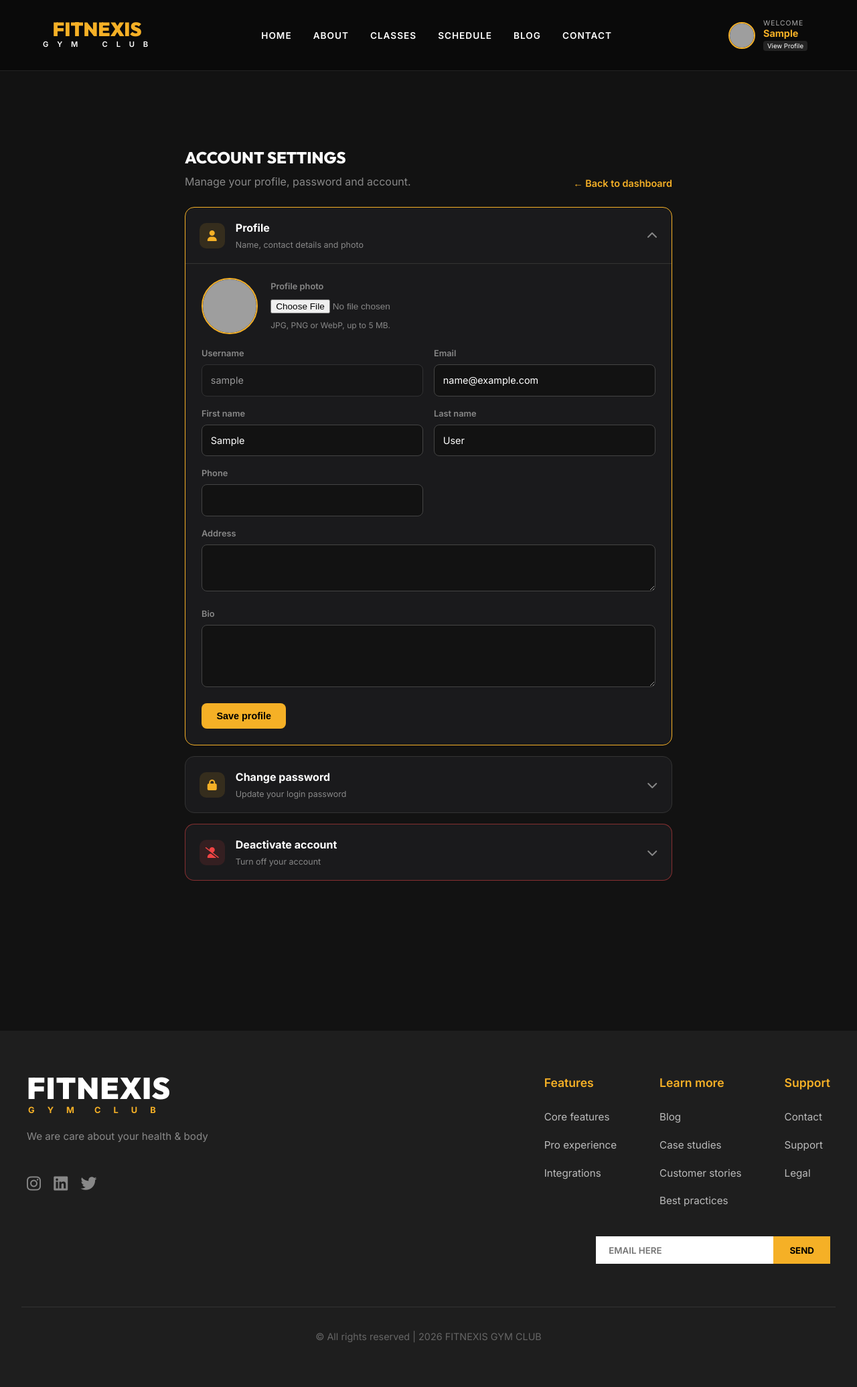
After one commit to tauhidul252/FitnexisFit, a Django app: page /settings/ in a window 1280 px wide. The commit adds this page. Shown: the whole page at 67% size. Run offline with Django 5.2, Linux system fonts and the light colour scheme; the visitor is signed in with stand-in values (Sample User, id 1); grey boxes are pictures that could not be loaded.

Commit message:
implemented account settings and their apis

```diff
--- a/core/forms.py
+++ b/core/forms.py
@@ -1,3 +1,5 @@
+import re
+
 from django import forms
 from django.contrib.auth.models import User
 from .models import Profile, Payment
@@ -29,3 +31,50 @@ class OfflinePaymentForm(forms.ModelForm):
             'account_number': forms.TextInput(attrs={'class': 'form-control', 'placeholder': 'Enter Account Number'}),
             'deposit_slip': forms.FileInput(attrs={'class': 'form-control'}),
         }
+
+
+MAX_PHOTO_BYTES = 5 * 1024 * 1024
+
+
+class UserSettingsForm(forms.ModelForm):
+    """Name and email fields stored on the auth User."""
+    class Meta:
+        model = User
+        fields = ['first_name', 'last_name', 'email']
+
+    def clean_email(self):
+        email = self.cleaned_data['email'].strip()
+        if email and User.objects.filter(email__iexact=email).exclude(pk=self.instance.pk).exists():
+            raise forms.ValidationError("This email is already used by another account.")
+        return email
+
+
+class ProfileSettingsForm(forms.ModelForm):
+    """Contact details and photo stored on the Profile."""
+    remove_photo = forms.BooleanField(required=False)
+
+    class Meta:
+        model = Profile
+        fields = ['phone', 'address', 'bio', 'specialty', 'profile_pic']
+        widgets = {
+            'address': forms.Textarea(attrs={'rows': 2}),
+            'bio': forms.Textarea(attrs={'rows': 3}),
+        }
+
+    def __init__(self, *args, **kwargs):
+        super().__init__(*args, **kwargs)
+        # Specialty only makes sense for trainers.
+        if self.instance.role != 'trainer':
+            del self.fields['specialty']
+
+    def clean_phone(self):
+        phone = self.cleaned_data['phone'].strip()
+        if phone and not re.fullmatch(r'\+?[0-9][0-9 ()\-]{5,14}', phone):
+            raise forms.ValidationError("Enter a valid phone number (6-15 digits, may start with +).")
+        return phone
+
+    def clean_profile_pic(self):
+        pic = self.cleaned_data.get('profile_pic')
+        if pic and hasattr(pic, 'size') and pic.size > MAX_PHOTO_BYTES:
+            raise forms.ValidationError("Photo must be 5 MB or smaller.")
+        return pic
--- a/core/views.py
+++ b/core/views.py
@@ -289,6 +289,74 @@ def attendance_data(request):
         'longest_streak': longest,
         'recent': [d.isoformat() for d in reversed(all_dates[-10:])],
     })
+
+
+@login_required
+def account_settings(request):
+    """Profile, password and deactivation settings for any logged-in role."""
+    from django.contrib.auth import logout, update_session_auth_hash
+    from django.contrib.auth.forms import PasswordChangeForm
+    from .forms import UserSettingsForm, ProfileSettingsForm
+
+    user = request.user
+    profile = user.profile
+    forms_ctx = {
+        'user_form': UserSettingsForm(instance=user),
+        'profile_form': ProfileSettingsForm(instance=profile),
+        'password_form': PasswordChangeForm(user),
+    }
+    error_in = None
+
+    if request.method == 'POST':
+        action = request.POST.get('action')
+
+        if action == 'profile':
+            # Read before the form binds: validation assigns the upload to this instance.
+            old_pic = profile.profile_pic.name if profile.profile_pic else None
+            user_form = UserSettingsForm(request.POST, instance=user)
+            profile_form = ProfileSettingsForm(request.POST, request.FILES, instance=profile)
+            if user_form.is_valid() and profile_form.is_valid():
+                user_form.save()
+                prof = profile_form.save(commit=False)
+                if profile_form.cleaned_data.get('remove_photo') and 'profile_pic' not in request.FILES:
+                    prof.profile_pic = None
+                prof.save()
+                # Drop the replaced/removed file so uploads don't pile up on disk.
+                new_pic = prof.profile_pic.name if prof.profile_pic else None
+                if old_pic and old_pic != new_pic:
+                    prof._meta.get_field('profile_pic').storage.delete(old_pic)
+                messages.success(request, "Profile updated.")
+                return redirect(reverse('account_settings') + '#profile')
+            profile.refresh_from_db()  # drop the unsaved upload so the navbar avatar stays correct
+            forms_ctx.update(user_form=user_form, profile_form=profile_form)
+            error_in = 'profile'
+
+        elif action == 'password':
+            password_form = PasswordChangeForm(user, request.POST)
+            if password_form.is_valid():
+                password_form.save()
+                update_session_auth_hash(request, password_form.user)  # keep them logged in
+                messages.success(request, "Password changed.")
+                return redirect(reverse('account_settings') + '#password')
+            forms_ctx['password_form'] = password_form
+            error_in = 'password'
+
+        elif action == 'deactivate':
+            if profile.role == 'admin':
+                messages.error(request, "Admin accounts can't be deactivated here.")
+            elif not user.check_password(request.POST.get('confirm_password', '')):
+                messages.error(request, "Incorrect password. Your account was not deactivated.")
+                error_in = 'deactivate'
+            else:
+                # Deactivate rather than delete so payment and booking history is kept.
+                user.is_active = False
+                user.save(update_fields=['is_active'])
+                logout(request)
+                messages.success(request, "Your account has been deactivated.")
+                return redirect('home')
+
+    forms_ctx.update(error_in=error_in, role=profile.role)
+    return render(request, 'settings.html', forms_ctx)
 
 
 @login_required
--- a/fitnexis/urls.py
+++ b/fitnexis/urls.py
@@ -9,7 +9,7 @@ from django.conf.urls.static import static
 from core.views import (
     home, login_view, signup_view, logout_view, forgot_password_view,
     dashboard, member_dashboard, trainer_dashboard, admin_dashboard,
-    error_404, book_class, update_progress, progress_data, attendance_data, cancel_booking, mark_attendance, add_class,
+    error_404, book_class, update_progress, progress_data, attendance_data, account_settings, cancel_booking, mark_attendance, add_class,
     add_plan, edit_plan, delete_plan,
     manage_members, add_member, edit_member, delete_member,
     manage_trainers, add_trainer, edit_trainer, delete_trainer,
@@ -39,6 +39,7 @@ urlpatterns = [
     path('update-progress/', update_progress, name='update_progress'),
     path('progress/data/', progress_data, name='progress_data'),
     path('attendance/data/', attendance_data, name='attendance_data'),
+    path('settings/', account_settings, name='account_settings'),
     path('mark-attendance/<int:booking_id>/', mark_attendance, name='mark_attendance'),
     path('add-class/', add_class, name='add_class'),
     # Plans (legacy)
--- a/templates/admin_sidebar.html
+++ b/templates/admin_sidebar.html
@@ -12,5 +12,6 @@
         <a href="{% url 'manage_plans' %}" class="{% if request.resolver_match.url_name == 'manage_plans' %}active{% endif %}">Membership Plans</a>
         <a href="{% url 'manage_offers' %}" class="{% if request.resolver_match.url_name == 'manage_offers' %}active{% endif %}">Offers &amp; Discounts</a>
         <a href="{% url 'manage_reports' %}" class="{% if request.resolver_match.url_name == 'manage_reports' %}active{% endif %}">Reports</a>
+        <a href="{% url 'account_settings' %}" class="{% if request.resolver_match.url_name == 'account_settings' %}active{% endif %}">Settings</a>
     </nav>
 </aside>
--- a/templates/base.html
+++ b/templates/base.html
@@ -44,6 +44,7 @@
                 </a>
                 <div class="profile-dropdown">
                     <a href="{% url 'dashboard' %}" class="dropdown-item">Dashboard</a>
+                    <a href="{% url 'account_settings' %}" class="dropdown-item">Settings</a>
                     <form action="{% url 'logout' %}" method="post">
                         {% csrf_token %}
                         <button type="submit" class="dropdown-item">Logout</button>
--- a/templates/dashboard_member.html
+++ b/templates/dashboard_member.html
@@ -15,7 +15,7 @@
                 <a href="javascript:void(0)" onclick="showSection('attendance', this)" class="nav-btn">Attendance</a>
                 <a href="javascript:void(0)" onclick="showSection('classes', this)" class="nav-btn">Classes</a>
                 <a href="{% url 'membership_plans' %}">Membership</a>
-                <a href="javascript:alert('Settings page coming soon!')">Settings</a>
+                <a href="{% url 'account_settings' %}">Settings</a>
             </nav>
         </aside>
 
--- a/templates/dashboard_trainer.html
+++ b/templates/dashboard_trainer.html
@@ -17,6 +17,7 @@
                 <a href="javascript:void(0)" onclick="showSection('members', this)" class="nav-btn">My Members</a>
                 <a href="javascript:void(0)" onclick="showSection('progress', this)" class="nav-btn">Progress Updates</a>
                 <a href="javascript:void(0)" onclick="showSection('profile', this)" class="nav-btn">Profile</a>
+                <a href="{% url 'account_settings' %}">Settings</a>
             </nav>
         </aside>
 
--- /dev/null
+++ b/templates/settings.html
@@ -0,0 +1,205 @@
+{% extends 'base.html' %}
+
+{% block content %}
+<section class="section-dark" style="padding-top: 110px; min-height: 100vh;">
+    <div class="st-wrap">
+        <header class="st-head">
+            <div>
+                <h2>Account Settings</h2>
+                <p>Manage your profile, password and account.</p>
+            </div>
+            <a href="{% url 'dashboard' %}" class="st-back">&larr; Back to dashboard</a>
+        </header>
+
+        {% for msg in messages %}
+        <div class="st-flash {{ msg.tags }}" role="status">{{ msg }}</div>
+        {% endfor %}
+
+        <!-- Profile -->
+        <details class="st-acc" id="profile" name="settings"{% if error_in == 'profile' %} open{% endif %}>
+            <summary>
+                <i class="fas fa-user"></i>
+                <span class="st-sum-text"><strong>Profile</strong><small>Name, contact details and photo</small></span>
+                <i class="fas fa-chevron-down st-chev"></i>
+            </summary>
+            <form method="POST" enctype="multipart/form-data" class="st-body">
+            {% csrf_token %}
+            <input type="hidden" name="action" value="profile">
+
+
+            <div class="st-photo">
+                <img src="{% if request.user.profile.profile_pic %}{{ request.user.profile.profile_pic.url }}{% else %}https://ui-avatars.com/api/?name={{ request.user.username }}&background=f5b026&color=000&size=96{% endif %}" alt="Current photo">
+                <div>
+                    <label for="id_profile_pic">Profile photo</label>
+                    <input type="file" name="profile_pic" id="id_profile_pic" accept="image/*">
+                    {% for e in profile_form.profile_pic.errors %}<p class="st-err">{{ e }}</p>{% endfor %}
+                    {% if request.user.profile.profile_pic %}
+                    <label class="st-check"><input type="checkbox" name="remove_photo"> Remove current photo</label>
+                    {% endif %}
+                    <p class="st-help">JPG, PNG or WebP, up to 5 MB.</p>
+                </div>
+            </div>
+
+            <div class="st-row">
+                <div class="st-field">
+                    <label>Username</label>
+                    <input type="text" value="{{ request.user.username }}" disabled>
+                </div>
+                <div class="st-field">
+                    <label for="{{ user_form.email.id_for_label }}">Email</label>
+                    {{ user_form.email }}
+                    {% for e in user_form.email.errors %}<p class="st-err">{{ e }}</p>{% endfor %}
+                </div>
+            </div>
+            <div class="st-row">
+                <div class="st-field">
+                    <label for="{{ user_form.first_name.id_for_label }}">First name</label>
+                    {{ user_form.first_name }}
+                    {% for e in user_form.first_name.errors %}<p class="st-err">{{ e }}</p>{% endfor %}
+                </div>
+                <div class="st-field">
+                    <label for="{{ user_form.last_name.id_for_label }}">Last name</label>
+                    {{ user_form.last_name }}
+                    {% for e in user_form.last_name.errors %}<p class="st-err">{{ e }}</p>{% endfor %}
+                </div>
+            </div>
+            <div class="st-row">
+                <div class="st-field">
+                    <label for="{{ profile_form.phone.id_for_label }}">Phone</label>
+                    {{ profile_form.phone }}
+                    {% for e in profile_form.phone.errors %}<p class="st-err">{{ e }}</p>{% endfor %}
+                </div>
+                {% if profile_form.specialty %}
+                <div class="st-field">
+                    <label for="{{ profile_form.specialty.id_for_label }}">Specialty</label>
+                    {{ profile_form.specialty }}
+                    {% for e in profile_form.specialty.errors %}<p class="st-err">{{ e }}</p>{% endfor %}
+                </div>
+                {% endif %}
+            </div>
+            <div class="st-field">
+                <label for="{{ profile_form.address.id_for_label }}">Address</label>
+                {{ profile_form.address }}
+                {% for e in profile_form.address.errors %}<p class="st-err">{{ e }}</p>{% endfor %}
+            </div>
+            <div class="st-field">
+                <label for="{{ profile_form.bio.id_for_label }}">Bio</label>
+                {{ profile_form.bio }}
+                {% for e in profile_form.bio.errors %}<p class="st-err">{{ e }}</p>{% endfor %}
+            </div>
+            <button type="submit" class="st-btn">Save profile</button>
+        </form>
+        </details>
+
+        <!-- Password -->
+        <details class="st-acc" id="password" name="settings"{% if error_in == 'password' %} open{% endif %}>
+            <summary>
+                <i class="fas fa-lock"></i>
+                <span class="st-sum-text"><strong>Change password</strong><small>Update your login password</small></span>
+                <i class="fas fa-chevron-down st-chev"></i>
+            </summary>
+            <form method="POST" class="st-body" autocomplete="off">
+            {% csrf_token %}
+            <input type="hidden" name="action" value="password">
+
+            {% for field in password_form %}
+            <div class="st-field">
+                <label for="{{ field.id_for_label }}">{{ field.label }}</label>
+                {{ field }}
+                {% for e in field.errors %}<p class="st-err">{{ e }}</p>{% endfor %}
+            </div>
+            {% endfor %}
+            <button type="submit" class="st-btn">Update password</button>
+        </form>
+        </details>
+
+        <!-- Deactivate -->
+        {% if role != 'admin' %}
+        <details class="st-acc st-danger" id="deactivate" name="settings"{% if error_in == 'deactivate' %} open{% endif %}>
+            <summary>
+                <i class="fas fa-user-slash"></i>
+                <span class="st-sum-text"><strong>Deactivate account</strong><small>Turn off your account</small></span>
+                <i class="fas fa-chevron-down st-chev"></i>
+            </summary>
+            <form method="POST" class="st-body">
+            {% csrf_token %}
+            <input type="hidden" name="action" value="deactivate">
+
+            <p class="st-help">You'll be logged out and won't be able to sign in. Your payment and booking history is kept. Contact the gym to reactivate.</p>
+            <div class="st-field">
+                <label for="confirm_password">Confirm your password</label>
+                <input type="password" name="confirm_password" id="confirm_password" required autocomplete="current-password">
+            </div>
+            <button type="submit" class="st-btn st-btn-danger" onclick="return confirm('Deactivate your account? You will be logged out.');">Deactivate my account</button>
+        </form>
+        </details>
+        {% endif %}
+    </div>
+</section>
+
+<style>
+    .st-wrap { max-width: 760px; margin: 0 auto; padding: 0 16px 4rem; }
+    .st-head { display: flex; justify-content: space-between; align-items: flex-end; gap: 1rem; flex-wrap: wrap; margin-bottom: 1.5rem; }
+    .st-head h2 { margin: 0; }
+    .st-head p { color: var(--text-muted); margin: 0.3rem 0 0; }
+    .st-back { color: var(--accent); font-size: 0.9rem; font-weight: 600; text-decoration: none; }
+    .st-acc { background: var(--bg-dark-secondary); border: 1px solid #333; border-radius: 14px; margin-bottom: 1rem; overflow: hidden; }
+    .st-acc[open] { border-color: var(--accent); }
+    .st-acc.st-danger[open] { border-color: #ef4444; }
+    .st-acc summary { display: flex; align-items: center; gap: 1rem; padding: 1.1rem 1.3rem; cursor: pointer; list-style: none; user-select: none; }
+    .st-acc summary::-webkit-details-marker { display: none; }
+    .st-acc summary:hover { background: rgba(255, 255, 255, 0.03); }
+    .st-acc summary:focus-visible { outline: 2px solid var(--accent); outline-offset: -2px; }
+    .st-acc summary > i:first-child { width: 38px; height: 38px; border-radius: 10px; background: rgba(245, 176, 38, 0.12); color: var(--accent); display: flex; align-items: center; justify-content: center; flex-shrink: 0; }
+    .st-acc.st-danger summary > i:first-child { background: rgba(239, 68, 68, 0.12); color: #ef4444; }
+    .st-sum-text { flex: 1; display: flex; flex-direction: column; gap: 0.15rem; }
+    .st-sum-text strong { font-size: 1rem; }
+    .st-sum-text small { color: var(--text-muted); font-size: 0.78rem; }
+    .st-chev { color: var(--text-muted); transition: transform 0.25s; }
+    .st-acc[open] .st-chev { transform: rotate(180deg); }
+    .st-body { padding: 0.5rem 1.5rem 1.5rem; border-top: 1px solid #333; padding-top: 1.3rem; }
+    .st-card { background: var(--bg-dark-secondary); border: 1px solid #333; border-radius: 14px; padding: 1.5rem; margin-bottom: 1.5rem; }
+    .st-card h3 { margin: 0 0 1.2rem; font-size: 1.15rem; }
+    .st-row { display: grid; grid-template-columns: 1fr 1fr; gap: 1rem; }
+    .st-field { margin-bottom: 1rem; }
+    .st-field label, .st-photo label { display: block; font-size: 0.8rem; color: var(--text-muted); font-weight: 600; margin-bottom: 0.35rem; }
+    .st-field input, .st-field textarea { width: 100%; padding: 0.7rem 0.8rem; background: #121212; color: #fff; border: 1px solid #444; border-radius: 8px; font: inherit; font-size: 0.9rem; box-sizing: border-box; }
+    .st-field input:focus, .st-field textarea:focus { outline: none; border-color: var(--accent); }
+    .st-field input:disabled { opacity: 0.55; cursor: not-allowed; }
+    .st-photo { display: flex; align-items: center; gap: 1.2rem; margin-bottom: 1.2rem; }
+    .st-photo img { width: 84px; height: 84px; border-radius: 50%; object-fit: cover; border: 2px solid var(--accent); flex-shrink: 0; }
+    .st-photo input[type=file] { color: var(--text-muted); font-size: 0.85rem; max-width: 100%; }
+    .st-check { display: flex !important; align-items: center; gap: 0.4rem; margin-top: 0.5rem; font-weight: 500 !important; }
+    .st-help { font-size: 0.75rem; color: var(--text-muted); margin: 0.4rem 0 0; }
+    .st-err { font-size: 0.78rem; color: #ef4444; margin: 0.3rem 0 0; }
+    .st-btn { background: var(--accent); color: #000; font-weight: 800; border: none; border-radius: 8px; padding: 0.7rem 1.4rem; cursor: pointer; font-size: 0.9rem; }
+    .st-btn:hover { filter: brightness(1.08); }
+    .st-btn:focus-visible { outline: 2px solid #fff; outline-offset: 2px; }
+    .st-danger { border-color: rgba(239, 68, 68, 0.5); }
+    .st-btn-danger { background: transparent; color: #ef4444; border: 1px solid #ef4444; }
+    .st-btn-danger:hover { background: #ef4444; color: #fff; filter: none; }
+    .st-flash { padding: 0.8rem 1rem; border-radius: 8px; margin-bottom: 1rem; font-size: 0.9rem; background: rgba(34, 197, 94, 0.12); color: #22c55e; border: 1px solid rgba(34, 197, 94, 0.4); }
+    .st-flash.error { background: rgba(239, 68, 68, 0.12); color: #ef4444; border-color: rgba(239, 68, 68, 0.4); }
+    @media (max-width: 600px) { .st-row { grid-template-columns: 1fr; } .st-photo { flex-direction: column; align-items: flex-start; } }
+</style>
+<script>
+    (function () {
+        var accs = document.querySelectorAll('.st-acc');
+        // Exclusive accordion even where the <details name> attribute isn't supported.
+        accs.forEach(function (a) {
+            a.addEventListener('toggle', function () {
+                if (a.open) accs.forEach(function (o) { if (o !== a) o.open = false; });
+            });
+        });
+        var target = document.getElementById((location.hash || '').slice(1));
+        if (target && target.classList.contains('st-acc')) target.open = true;
+        else if (!document.querySelector('.st-acc[open]')) document.getElementById('profile').open = true;
+    })();
+</script>
+{% if error_in %}
+<script>
+    // Bring the form that failed validation into view.
+    document.getElementById('{{ error_in }}').scrollIntoView({ block: 'start' });
+</script>
+{% endif %}
+{% endblock %}
```
Also changed, not shown: core/tests.py (+146 -0 lines).
